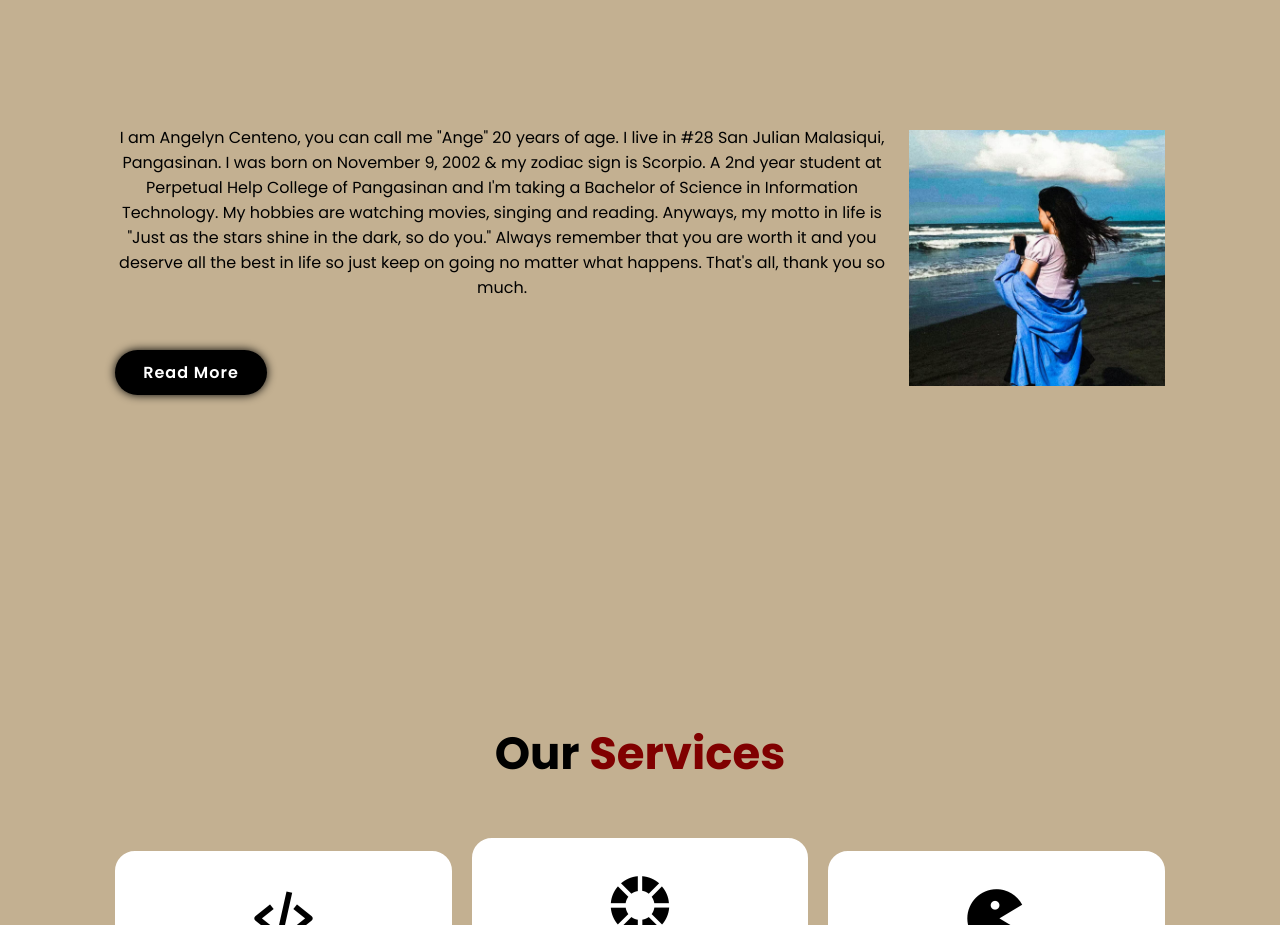
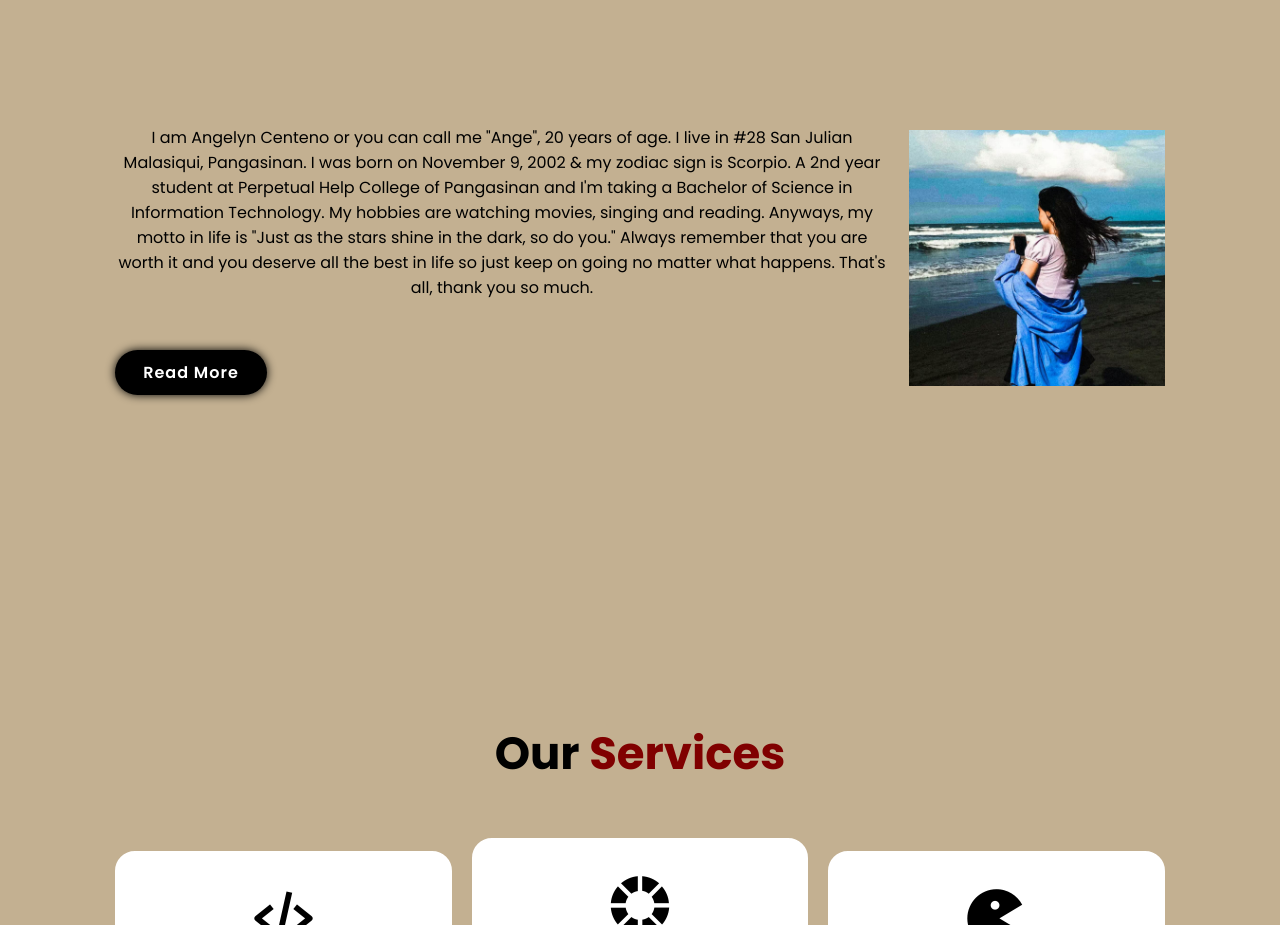
Before and after one commit to Angelynxx/PortfolioWebsite, a plain HTML site: page index.html in a window 1280 px wide. Shown: the part 980-1905 px from the top of the page. Drawn offline with nearby package versions, Linux system fonts and the light colour scheme.

Commit message:
Update index.html

```diff
--- a/index.html
+++ b/index.html
@@ -43,7 +43,7 @@
         <div class="about-content">
 
 
-             <center><p> I am Angelyn Centeno, you can call me "Ange" 20 years of age. I live in #28 San Julian Malasiqui, Pangasinan. I was born on November 9, 2002 & my zodiac sign is Scorpio. A 2nd year student at Perpetual Help College of Pangasinan and I'm taking a Bachelor of Science in Information Technology. My hobbies are watching movies, singing and reading. Anyways, my motto in life is "Just as the stars shine in the dark, so do you." Always remember that you are worth it and you deserve all the best in life so just keep on going no matter what happens. That's all, thank you so much.</p></center>
+             <center><p> I am Angelyn Centeno or you can call me "Ange", 20 years of age. I live in #28 San Julian Malasiqui, Pangasinan. I was born on November 9, 2002 & my zodiac sign is Scorpio. A 2nd year student at Perpetual Help College of Pangasinan and I'm taking a Bachelor of Science in Information Technology. My hobbies are watching movies, singing and reading. Anyways, my motto in life is "Just as the stars shine in the dark, so do you." Always remember that you are worth it and you deserve all the best in life so just keep on going no matter what happens. That's all, thank you so much.</p></center>
             <a href="#" class="btn">Read More</a>
         </div>
         <div class="about-img">
```
